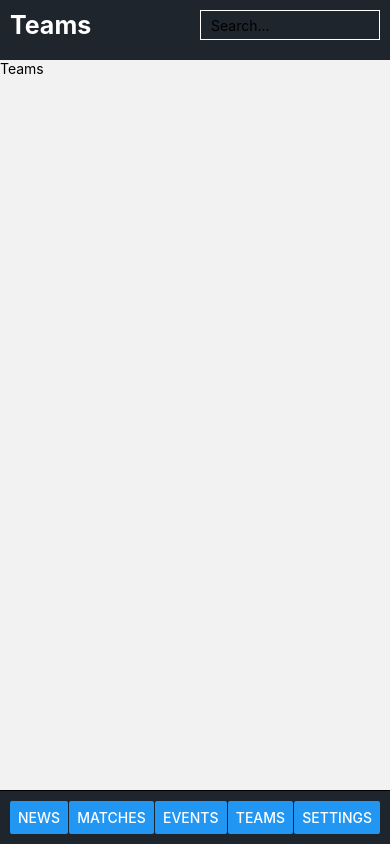
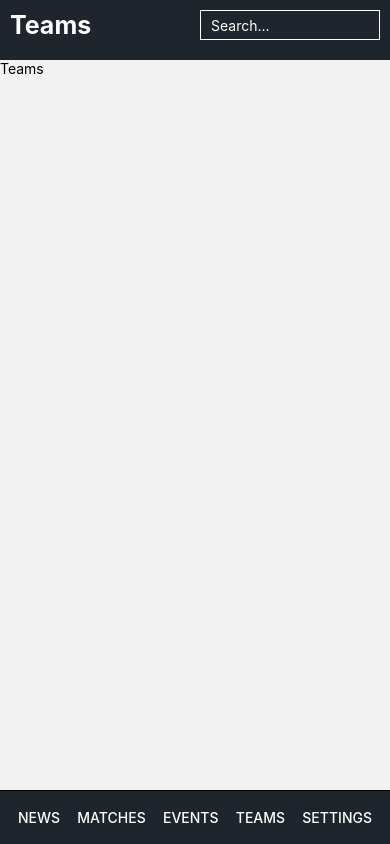
Before and after one commit to gentrituka1/hoxton-final-project-NFG-frontend, a React Native app: screen /Teams in a window 390 px wide. Built offline with nearby package versions, Linux system fonts and the light colour scheme; no server answers.

Commit message:
updated a bit more made it better

```diff
--- a/App.tsx
+++ b/App.tsx
@@ -7,7 +7,6 @@ import {
 import { createNativeStackNavigator } from "@react-navigation/native-stack";
 import React, { useState } from "react";
 import { Button, StatusBar, StyleSheet, Text, TextInput, View } from "react-native";
-import Header from "./components/Header";
 import NavBar from "./components/NavBar";
 import Events from "./screens/Events";
 import Matches from "./screens/Matches";
@@ -16,6 +15,7 @@ import Settings from "./screens/Settings";
 import Teams from "./screens/Teams";
 
 const Stack = createNativeStackNavigator();
+const color = "white"
 
 export default function App() {
   const [search, setSearch] = useState("");
@@ -26,9 +26,10 @@ export default function App() {
       <StatusBar
         animated={true}
         hidden={hidden}
+        backgroundColor="#1f252c"
+
       />
       <NavigationContainer>
-        <Header />
         <Stack.Navigator initialRouteName="News">
           <Stack.Screen
             name="News"
@@ -38,7 +39,7 @@ export default function App() {
                 <>
                   <View style={styles.header}>
                     <Text style={styles.headerText}>News</Text>
-                    <TextInput style={styles.input} placeholder="Search..." />
+                    <TextInput style={styles.input} placeholder="Search..." placeholderTextColor={color} />
                   </View>
                 </>
               ),
@@ -52,7 +53,7 @@ export default function App() {
                 <>
                   <View style={styles.header}>
                     <Text style={styles.headerText}>Match</Text>
-                    <TextInput style={styles.input} placeholder="Search..." />
+                    <TextInput style={styles.input} placeholder="Search..." placeholderTextColor={color} />
                   </View>
                 </>
               ),
@@ -66,7 +67,7 @@ export default function App() {
                 <>
                   <View style={styles.header}>
                     <Text style={styles.headerText}>Events</Text>
-                    <TextInput style={styles.input} placeholder="Search..." />
+                    <TextInput style={styles.input} placeholder="Search..." placeholderTextColor={color} />
                   </View>
                 </>
               ),
@@ -80,7 +81,7 @@ export default function App() {
                 <>
                   <View style={styles.header}>
                     <Text style={styles.headerText}>Teams</Text>
-                    <TextInput style={styles.input} placeholder="Search..." />
+                    <TextInput style={styles.input} placeholder="Search..."  placeholderTextColor={color}/>
                   </View>
                 </>
               ),
@@ -94,7 +95,7 @@ export default function App() {
                 <>
                   <View style={styles.header}>
                     <Text style={styles.headerText}>Settings</Text>
-                    <TextInput style={styles.input} placeholder="Search..." />
+                    <TextInput style={styles.input} placeholder="Search..." placeholderTextColor={color} />
                     <Button title="Hide/Show" color="#841584" onPress={() => {
                       setHidden(!hidden);
                     }}/>
@@ -137,6 +138,7 @@ const styles = StyleSheet.create({
     width: 180,
     borderWidth: 1,
     borderColor: "white",
+    color: "white",
     paddingLeft: 10,
   },
 });
--- a/components/Header.tsx
+++ /dev/null
@@ -1,10 +0,0 @@
-import React from 'react'
-import { View, Text } from 'react-native'
-
-export default function Header() {
-  return (
-    <View>
-        <Text></Text>
-    </View>
-  )
-}
--- a/components/Navbar.tsx
+++ b/components/Navbar.tsx
@@ -3,33 +3,48 @@ import { Button, View, StyleSheet } from "react-native";
 import { NavigationContainer, useNavigation } from "@react-navigation/native";
 import { createNativeStackNavigator } from "@react-navigation/native-stack";
 
-
-
 export default function NavBar() {
-
   const navigation = useNavigation();
+  const color = "#1f252c";
 
   return (
     <View style={styles.nav}>
       <Button
+        color={color}
         title={"News"}
         onPress={() => {
-          console.log("News")
+          console.log("News");
           navigation.navigate("News");
         }}
       />
-      <Button title={"Matches"} onPress={() => {
+      <Button
+        color={color}
+        title={"Matches"}
+        onPress={() => {
           navigation.navigate("Matches");
-      }} />
-      <Button title={"Events"} onPress={() => {
+        }}
+      />
+      <Button
+        color={color}
+        title={"Events"}
+        onPress={() => {
           navigation.navigate("Events");
-      }}/>
-      <Button title={"Teams"} onPress={() => {
+        }}
+      />
+      <Button
+        color={color}
+        title={"Teams"}
+        onPress={() => {
           navigation.navigate("Teams");
-      }}/>
-      <Button title={"Settings"} onPress={() => {
+        }}
+      />
+      <Button
+        color={color}
+        title={"Settings"}
+        onPress={() => {
           navigation.navigate("Settings");
-      }}/>
+        }}
+      />
     </View>
   );
 }
@@ -44,6 +59,8 @@ const styles = StyleSheet.create({
     borderTopWidth: 1,
     borderTopColor: "black",
     alignItems: "flex-end",
-
+  },
+  button: {
+    backgroundColor: "#1f252c",
   },
 });
--- a/components/SingleNews.tsx
+++ b/components/SingleNews.tsx
@@ -1,45 +1,9 @@
 import React from 'react';
 import { View, Text, Image, StyleSheet } from 'react-native';
+import { timeElapsed } from '../utils/utils';
 
 
 export default function SingleNews({item}: any) {
-
-  function timeElapsed(time: string){
-    const currentTime = new Date();
-    const newsTime = new Date(time);
-    const difference = currentTime.getTime() - newsTime.getTime();
-    const minutes = Math.floor(difference / 60000);
-    const hours = Math.floor(minutes / 60);
-    const days = Math.floor(hours / 24);
-    const weeks = Math.floor(days / 7);
-    const months = Math.floor(days / 30);
-    const years = Math.floor(days / 365);
-    if (minutes < 60) {
-      if(minutes === 1) return `${minutes} minute ago`
-      else return `${minutes} minutes ago`;
-    }
-    else if (hours < 24) {
-      if(hours === 1) return `${hours} hour ago`
-      else return `${hours} hours ago`;
-    }
-    else if (days < 7) {
-      if(days === 1) return `${days} day ago`
-      else return `${days} days ago`;
-    }
-    else if (weeks < 4) {
-      if(weeks === 1) return `${weeks} week ago`
-      else return `${weeks} weeks ago`;
-    }
-    else if (months < 12) {
-      if(months === 1) return `${months} month ago`
-      else return `${months} months ago`;
-    }
-    else {
-      if(years === 1) return `${years} year ago`
-      else return `${years} years ago`;
-    }
-  }
-
   return (
     <View>
           <Image source={{uri: 'https://static.vecteezy.com/system/resources/thumbnails/006/985/153/small_2x/nfg-letter-logo-design-on-black-background-nfg-creative-initials-letter-logo-concept-nfg-letter-design-vector.jpg'}} style={{width: "100%", height: 250}} />
--- /dev/null
+++ b/utils/utils.ts
@@ -0,0 +1,35 @@
+export function timeElapsed(time: string){
+    const currentTime = new Date();
+    const newsTime = new Date(time);
+    const difference = currentTime.getTime() - newsTime.getTime();
+    const minutes = Math.floor(difference / 60000);
+    const hours = Math.floor(minutes / 60);
+    const days = Math.floor(hours / 24);
+    const weeks = Math.floor(days / 7);
+    const months = Math.floor(days / 30);
+    const years = Math.floor(days / 365);
+    if (minutes < 60) {
+      if(minutes === 1) return `${minutes} minute ago`
+      else return `${minutes} minutes ago`;
+    }
+    else if (hours < 24) {
+      if(hours === 1) return `${hours} hour ago`
+      else return `${hours} hours ago`;
+    }
+    else if (days < 7) {
+      if(days === 1) return `${days} day ago`
+      else return `${days} days ago`;
+    }
+    else if (weeks < 4) {
+      if(weeks === 1) return `${weeks} week ago`
+      else return `${weeks} weeks ago`;
+    }
+    else if (months < 12) {
+      if(months === 1) return `${months} month ago`
+      else return `${months} months ago`;
+    }
+    else {
+      if(years === 1) return `${years} year ago`
+      else return `${years} years ago`;
+    }
+  }
```
